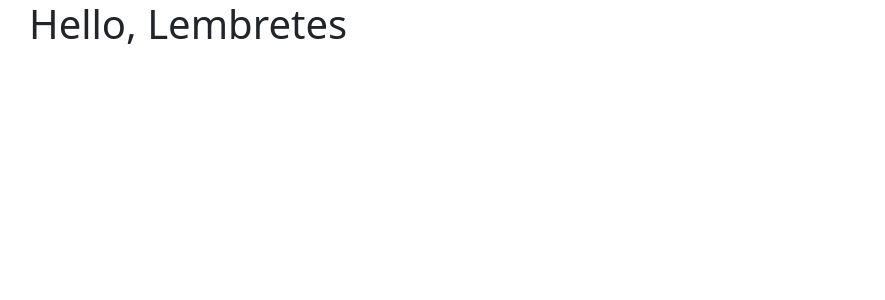
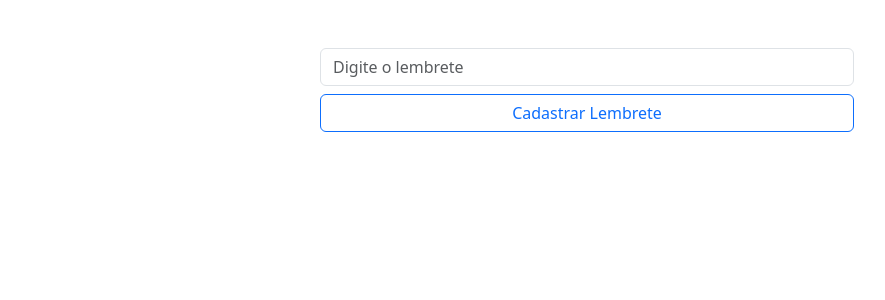
Before and after one commit to Marcuss42/p1-programa-o-mobile-fatec, a React (Vite) app in the folder gerenciador-lembretes/: page / in a window 1280 px wide. Shown: the top 300 px of the page, without its empty margins (53-938 px from the left). Built offline with nearby package versions, Linux system fonts and the light colour scheme.

Commit message:
feat(p1): cria componente de entrada

```diff
--- a/gerenciador-lembretes/src/App.jsx
+++ b/gerenciador-lembretes/src/App.jsx
@@ -1,15 +1,42 @@
+import React from "react";
+import LembreteEntrada from "./LembreteEntrada";
 
-function App() {
+class App extends React.Component {
+  constructor(props) {
+    super(props);
+    this.state = {
+      vetorLembretes: []
+    };
+  }
 
-  return (
-    <div className="container">
-      <div className="row">
-        <div className="col">
-          <h1> Hello, Lembretes </h1>
+  adicionarLembrete = (descricao) => {
+
+    this.state.vetorLembretes.push({
+      descricao: descricao,
+      favorito: false
+    });
+
+    console.log(this.state.vetorLembretes);
+
+    this.setState({ vetorLembretes: this.state.vetorLembretes });
+  }
+
+  render() {
+    const textoBotao = "Cadastrar Lembrete";
+
+    return (
+      <div className="container">
+        <div className="row">
+          <div className="col">
+            <LembreteEntrada
+              textoBotao={textoBotao}
+              funcAdicionar={this.adicionarLembrete}
+            />
+          </div>
         </div>
       </div>
-    </div>
-  )
+    );
+  }
 }
 
-export default App
+export default App;
--- /dev/null
+++ b/gerenciador-lembretes/src/LembreteEntrada.jsx
@@ -0,0 +1,41 @@
+import React from "react";
+
+class LembreteEntrada extends React.Component {
+
+  state = {
+    descricao: ""
+  };
+
+  handleClick = () => {
+    const { descricao } = this.state;
+    if (!descricao.trim()) return;
+    this.props.funcAdicionar(descricao);
+    this.setState({ descricao: "" });
+  };
+
+  render() {
+    return (
+      <div className="container mt-5">
+        <div className="row justify-content-center">
+          <div className="col-6">
+            <input
+              type="text"
+              value={this.state.descricao}
+              onChange={(e) => this.setState({ descricao: e.target.value })}
+              placeholder="Digite o lembrete"
+              className="form-control mb-2"
+            />
+            <button
+              className="btn btn-outline-primary w-100"
+              onClick={this.handleClick}
+            >
+              {this.props.textoBotao}
+            </button>
+          </div>
+        </div>
+      </div>
+    );
+  }
+}
+
+export default LembreteEntrada;
```
